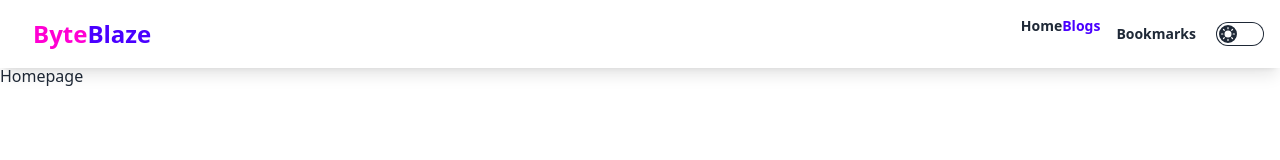
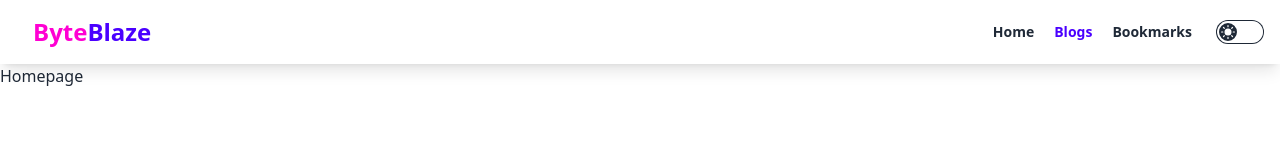
Before and after one commit to hasanalam24/ByteBlaze-2, a React (Vite) app: page / in a window 1280 px wide. Shown: the top 160 px of the page. Built offline with nearby package versions, Linux system fonts and the light colour scheme.

Commit message:
ic link item before using navLink

```diff
--- a/src/Components/Navbar.jsx
+++ b/src/Components/Navbar.jsx
@@ -26,18 +26,18 @@ const Navbar = () => {
         <div>
             <div className="navbar bg-base-100 shadow-lg px-4 fixed z-10">
                 <div className="flex-1 ">
-                    <a className="btn gap-0 btn-ghost text-2xl text-secondary ">Byte<span className='text-primary'>Blaze</span></a>
+                    <Link to="/" className="btn gap-0 btn-ghost text-2xl text-secondary ">Byte<span className='text-primary'>Blaze</span></Link>
                 </div>
                 <div className="flex-none">
-                    <ul className="menu menu-horizontal px-1">
+                    <ul className="menu menu-horizontal px-1 hidden sm:flex gap-5 items-center">
                         <Link to="/" className='font-bold'>
-                            <a>Home</a>
+                            Home
                         </Link>
                         <Link to="/blogs" className='font-bold text-primary'>
-                            <a>Blogs</a>
+                            Blogs
                         </Link>
-                        <li className='font-bold'>
-                            <a>Bookmarks</a>
+                        <li className='font-bold mr-5'>
+                            Bookmarks
                         </li>
 
                     </ul>
```
